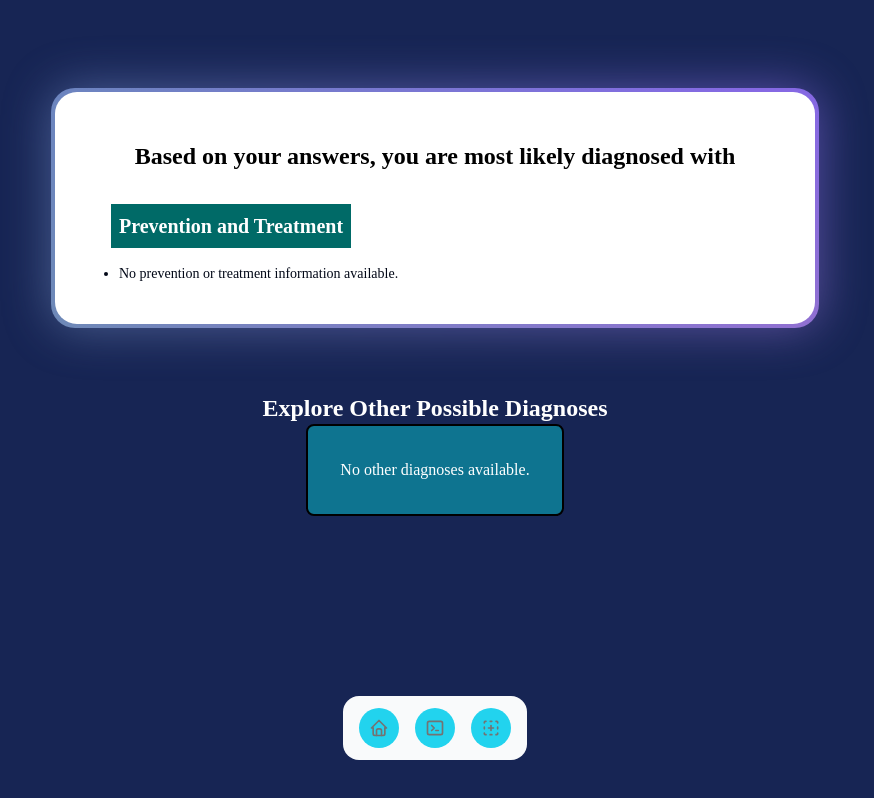
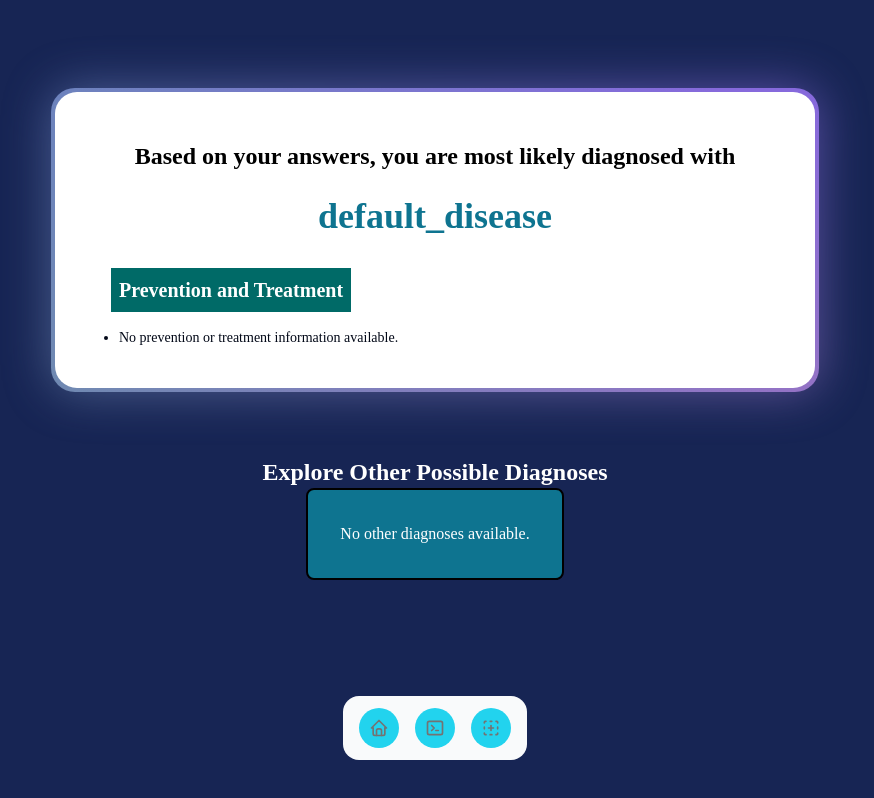
Before and after one commit to tharuwa25/medchat, a Next.js app: page /results in a window 1280 px wide. Shown: the whole page, without its empty margins (205-1079 px from the left). Built offline with nearby package versions, Linux system fonts and the light colour scheme.

Commit message:
fixed deploy 003

```diff
--- a/app/(root)/results/page.tsx
+++ b/app/(root)/results/page.tsx
@@ -64,7 +64,7 @@ const Results = () => {
             ) : disease === 'No_Matching' ? (
                 <ResultNo pass={pass || ''} />
             ) : (
-                <ResultYes disease={[disease]} disc={desc} prevention={prevention} />
+                <ResultYes disease={[disease || 'default_disease']} disc={desc} prevention={prevention} />
             )}
         </div>
     );
```
